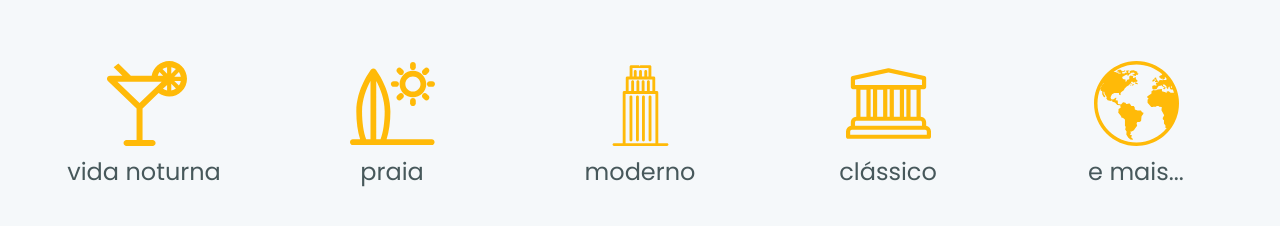
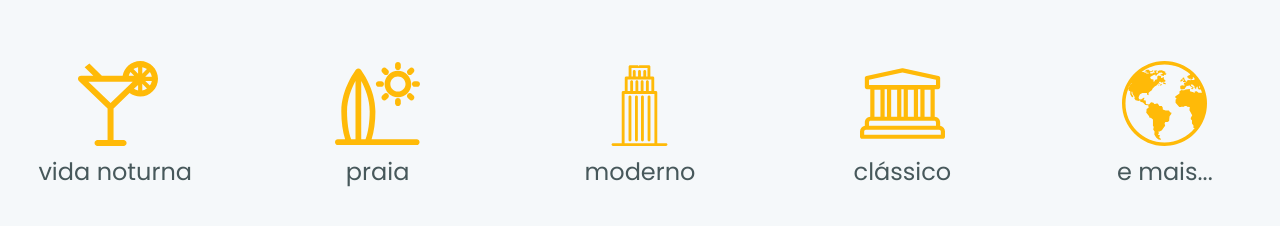
Before and after one commit to NicholasNeto/worldtrip, a Next.js app: page / in a window 1280 px wide. Shown: the part 454-680 px from the top of the page. Built offline with nearby package versions, Linux system fonts and the light colour scheme.

Commit message:
change size of Imags

```diff
--- a/src/components/Travel/index.tsx
+++ b/src/components/Travel/index.tsx
@@ -6,17 +6,24 @@ export function TravelType() {
 
     const isWideVersion = useBreakpointValue({
         base: false,
-        md: true,
+        sm: true,
     })
 
 
     return (
-        <Flex width="100%" height={['120px', '145px']} px='2rem' marginTop='5rem'>
-            <Grid templateColumns={['repeat(2, 1fr)', 'repeat(5, 1fr)']} gap={6} width="100%" >
-                <GridItem colSpan={[2, 1]}>
-                    <Stack direction={["row", "row", "column", "column"]} align="center" >
+        <Flex width="100%" height={['120px', '145px']} marginTop={['2rem', '5rem']} justifyContent='center'>
+            <Grid
+                templateRows="repeat(3, 1fr)"
+                templateColumns={['repeat(2, 1fr)', 'repeat(2, 1fr)', 'repeat(5, 1fr)']}
+                gap={8}
+                width="100%" >
+                <GridItem>
+                    <Stack direction={["row", "column", "column", "column"]} align="center" >
                         {isWideVersion ?
-                            <Image src="/images/nightlife.svg" /> :
+                            <Image
+                                src="/images/nightlife.svg"
+                                boxSize={['50px', '50px', '50px', '85px']}
+                            /> :
                             <Image
                                 src="Ellipse.svg"
                                 borderRadius="full"
@@ -30,10 +37,11 @@ export function TravelType() {
                         </Text>
                     </Stack>
                 </GridItem>
-                <GridItem colSpan={[2, 1]}>
-                    <Stack direction={["row", "row", "column", "column"]} align="center" >
+                <GridItem>
+                    <Stack direction={["row", "column", "column", "column"]} align="center" >
                         {isWideVersion ?
-                            <Image src="/images/beach.svg" /> :
+                            <Image src="/images/beach.svg"
+                                boxSize={['50px', '50px', '50px', '85px']} /> :
                             <Image
                                 src="Ellipse.svg"
                                 borderRadius="full"
@@ -47,10 +55,11 @@ export function TravelType() {
                         </Text>
                     </Stack>
                 </GridItem>
-                <GridItem colSpan={[2, 1]}>
-                    <Stack direction={["row", "row", "column", "column"]} align="center" >
+                <GridItem>
+                    <Stack direction={["row", "column", "column", "column"]} align="center" >
                         {isWideVersion ?
-                            <Image src="/images/building.svg" /> :
+                            <Image src="/images/building.svg"
+                                boxSize={['50px', '50px', '50px', '85px']} /> :
                             <Image
                                 src="Ellipse.svg"
                                 borderRadius="full"
@@ -64,10 +73,11 @@ export function TravelType() {
                         </Text>
                     </Stack>
                 </GridItem>
-                <GridItem colSpan={[2, 1]}>
-                    <Stack direction={["row", "row", "column", "column"]} align="center" >
+                <GridItem>
+                    <Stack direction={["row", "column", "column", "column"]} align="center" >
                         {isWideVersion ?
-                            <Image src="/images/museum.svg" /> :
+                            <Image src="/images/museum.svg"
+                                boxSize={['50px', '50px', '50px', '85px']} /> :
                             <Image
                                 src="Ellipse.svg"
                                 borderRadius="full"
@@ -81,10 +91,11 @@ export function TravelType() {
                         </Text>
                     </Stack>
                 </GridItem>
-                <GridItem colSpan={[2, 1]}>
-                    <Stack direction={["row", "row", "column", "column"]} align="center" >
+                <GridItem>
+                    <Stack direction={["row", "column", "column", "column"]} align="center" >
                         {isWideVersion ?
-                            <Image src="/images/earth.svg" /> :
+                            <Image src="/images/earth.svg"
+                                boxSize={['50px', '50px', '50px', '85px']} /> :
                             <Image
                                 src="Ellipse.svg"
                                 borderRadius="full"
```
